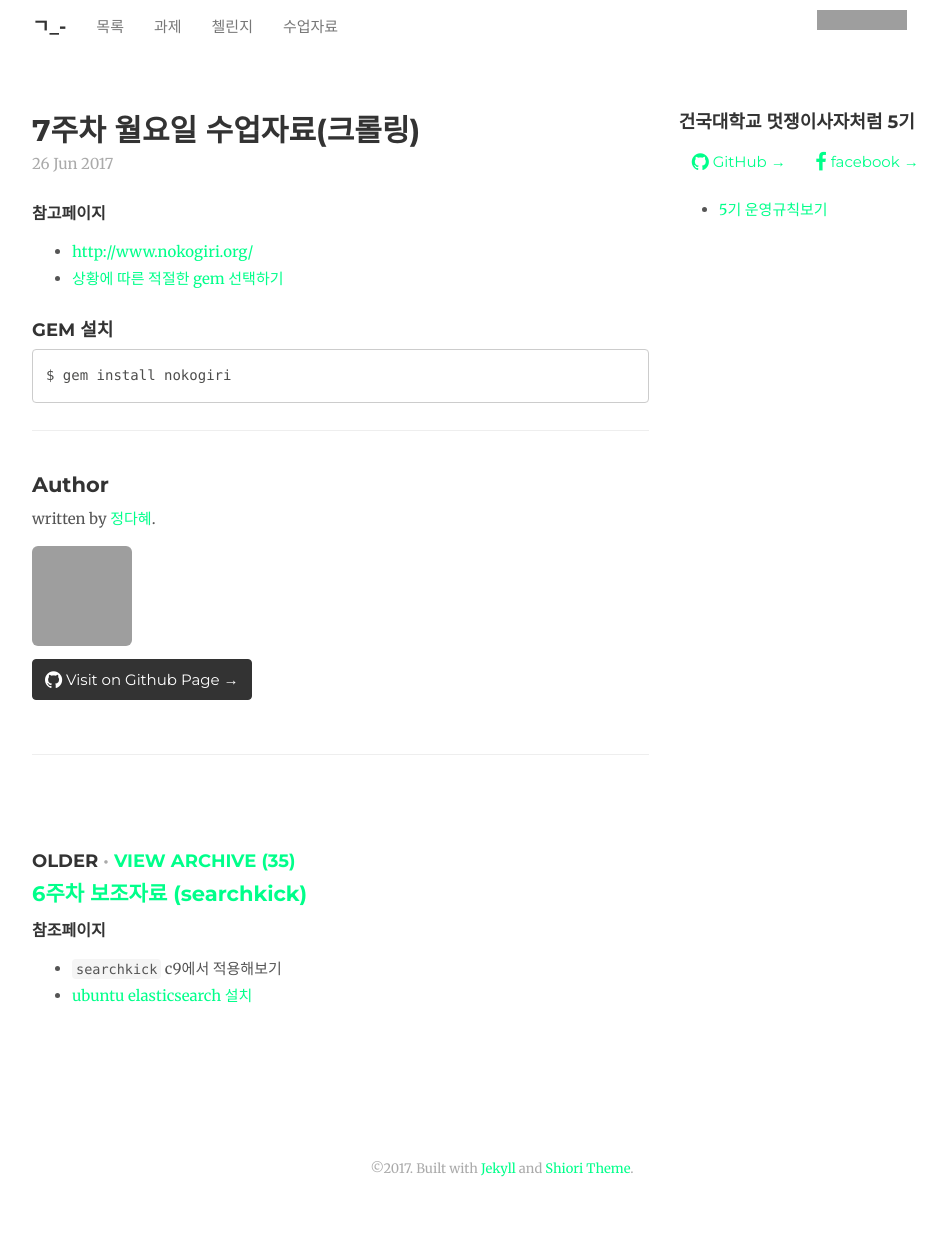
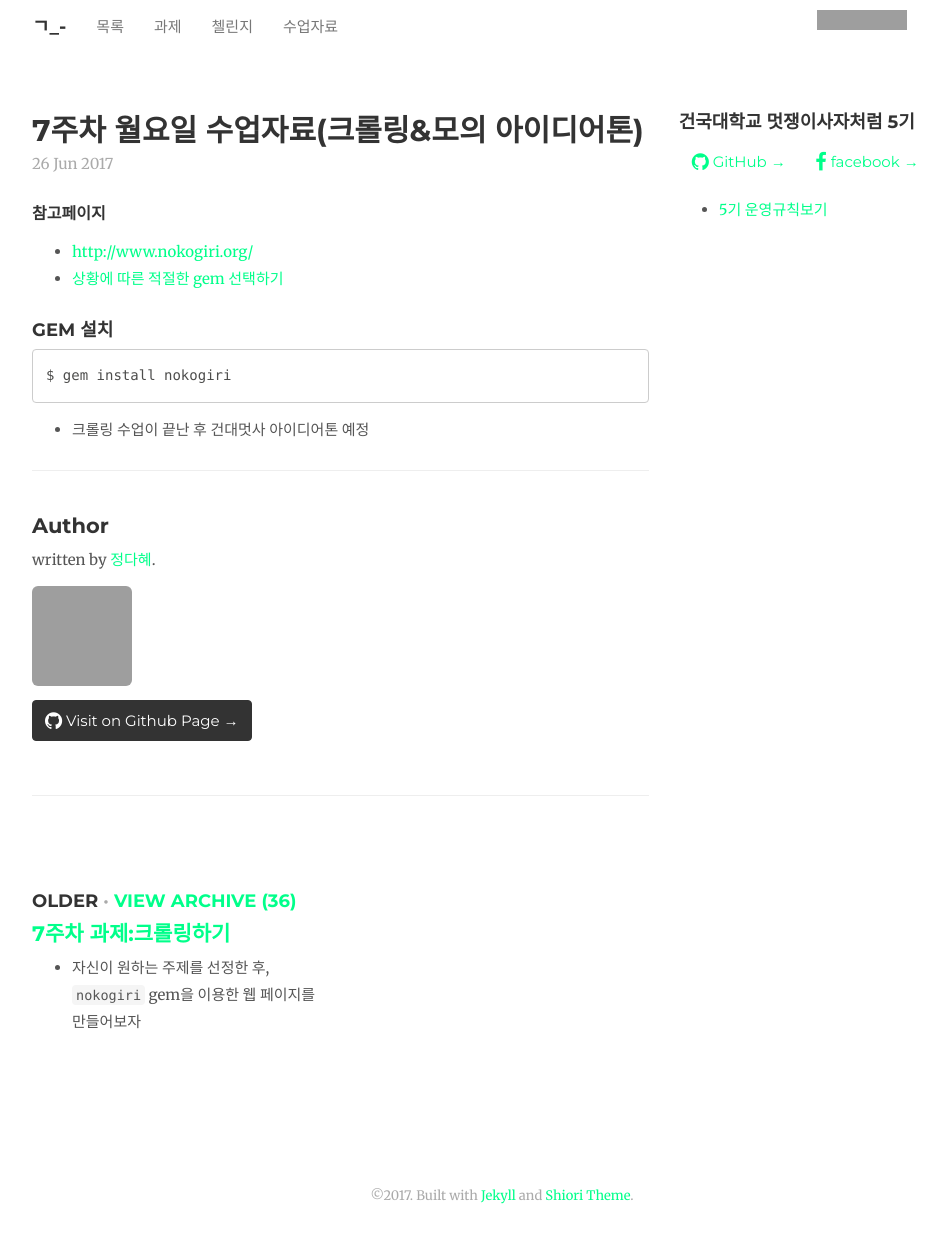
Before and after one commit to likelionkonkuk/likelionkonkuk_before_github, a Jekyll site: the page built from _posts/2017-06-26-material-w7-mon.md, in a window 1280 px wide, cut to the strip 104-1352 px from the top of the page. Shown: the top 1243 px of the strip, without its empty margins (138-1084 px from the left). Built offline with Jekyll 4.4.1, drawn with Linux system fonts in a browser that asks for light colours; nearby versions of some CDN libraries; comment, search, counter and statistics services are not loaded; before the commit the page ends 1325 px from its top, so only the background shows below that; grey boxes are pictures that could not be loaded.

Commit message:
w7 homework

````diff
--- /dev/null
+++ b/_posts/2017-06-26-homework-mon-w7.md
@@ -0,0 +1,18 @@
+---
+title: "7주차 과제:크롤링하기"
+tag: homework
+author: "정다혜"
+until: 2017-06-28
+---
+- 자신이 원하는 주제를 선정한 후, `nokogiri` gem을 이용한 웹 페이지를 만들어보자
+
+#### 참고페이지
+- [7주차 수업자료](http://konkuk.likelion.org/material-w7-mon)
+
+## Author
+
+written by [정다혜](https://dh00023.github.io).
+
+![](https://avatars.githubusercontent.com/dh00023?v=2&s=100)
+
+<a href="https://dh00023.github.io" target="_blank" class="btn btn-black"><i class="fa fa-github fa-lg"></i> Visit on Github Page &rarr;</a>
--- a/_posts/2017-06-26-material-w7-mon.md
+++ b/_posts/2017-06-26-material-w7-mon.md
@@ -1,5 +1,5 @@
 ---
-title: "7주차 월요일 수업자료(크롤링)"
+title: "7주차 월요일 수업자료(크롤링&모의 아이디어톤)"
 tag: material
 author: "정다혜"
 ---
@@ -14,6 +14,8 @@ author: "정다혜"
 $ gem install nokogiri
 ```
 
+- 크롤링 수업이 끝난 후 건대멋사 아이디어톤 예정
+
 ---
 
 ## Author
````
